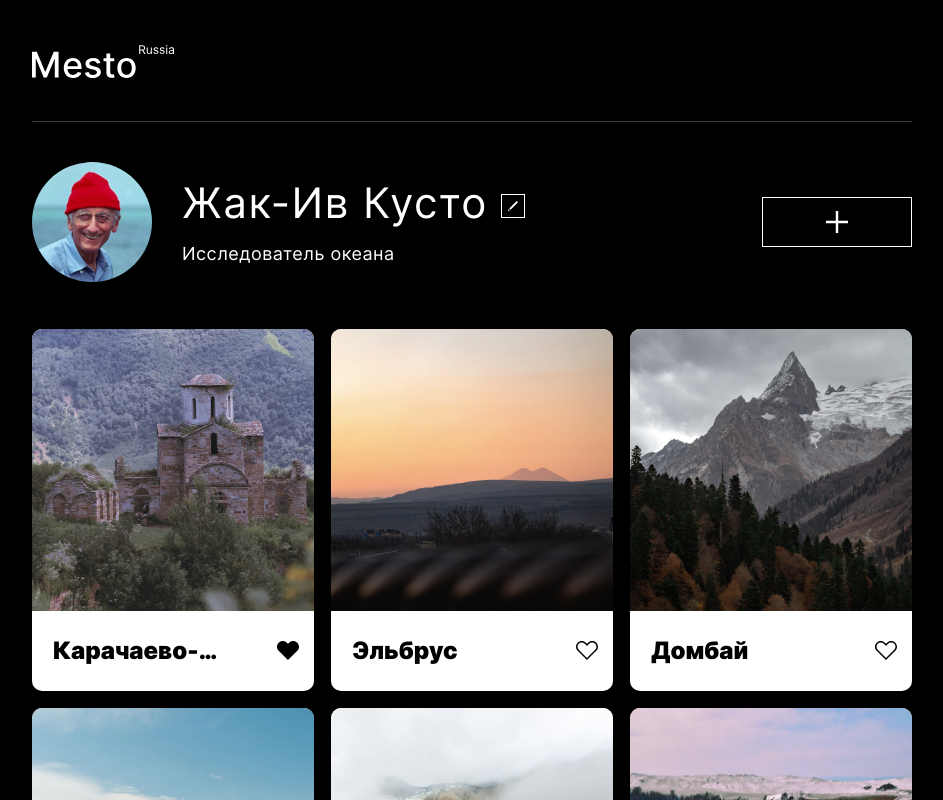
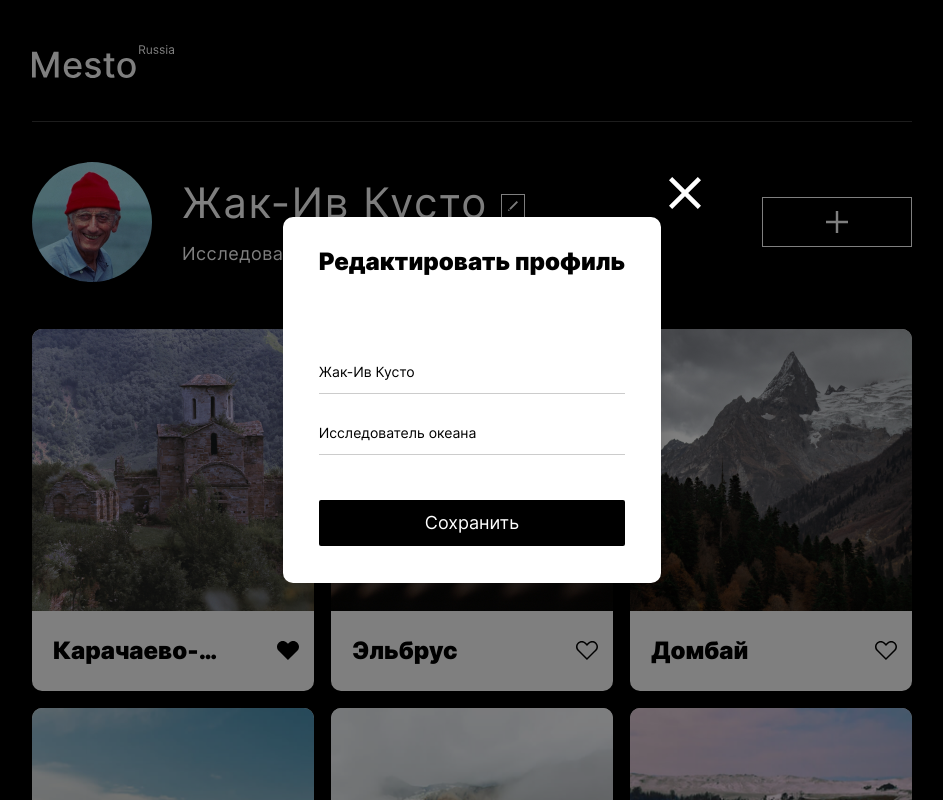
Before and after one commit to KIlnourik/mesto, a plain HTML site: page index.html in a window 1280 px wide. Shown: the top 800 px of the page, without its empty margins (168-1111 px from the left). Drawn offline with Linux system fonts and the light colour scheme; files whose address does not match are found by name.

Commit message:
fix правка конлфикта версий

```diff
--- a/blocks/page/page.css
+++ b/blocks/page/page.css
@@ -2,4 +2,5 @@
   font-family: "Inter", Arial, sans-serif;
   background-color: #000;
   color: #fff;
+  position: relative;
 }
--- a/blocks/popup/__close/popup__close.css
+++ b/blocks/popup/__close/popup__close.css
@@ -0,0 +1,19 @@
+.popup__close {
+  position: absolute;
+  width: 20px;
+  height: 20px;
+  background-color: transparent;
+  background: url("../../../images/Close-Icon.svg") no-repeat 50% 50%;
+  background-size: cover;
+  border: none;
+  top: -30px;
+  right: 0;
+}
+@media screen and (min-width: 768px) {
+  .popup__close {
+    width: 32px;
+    height: 32px;
+    top: -40px;
+    right: -40px;
+  }
+}
--- a/blocks/popup/__container/popup__container.css
+++ b/blocks/popup/__container/popup__container.css
@@ -0,0 +1,16 @@
+.popup__container {
+  margin: auto;
+  padding: 0;
+  min-width: 282px;
+  max-width: 430px;
+  min-height: 322px;
+  background-color: #fff;
+  position: relative;
+  border-radius: 10px;
+  box-shadow: 0px 0px 25px rgba(0, 0, 0, 0.15);
+}
+@media screen and (min-width: 1024px) {
+  .popup__container {
+    min-height: 330px;
+  }
+}
--- a/blocks/popup/__form/popup__form.css
+++ b/blocks/popup/__form/popup__form.css
@@ -0,0 +1,17 @@
+.popup__form {
+  margin: 0 auto;
+  padding: 25px 22px;
+  display: flex;
+  flex-direction: column;
+  justify-content: space-between;
+  min-width: 282px;
+  max-width: 430px;
+  height: 100%;
+  flex: 1;
+  box-sizing: border-box;
+}
+@media screen and (min-width: 768px) {
+  .popup__form {
+    padding: 34px 36px 37px;
+  }
+}
--- a/blocks/popup/__input/popup__input.css
+++ b/blocks/popup/__input/popup__input.css
@@ -0,0 +1,14 @@
+.popup__input {
+  margin: 15px 0;
+  padding: 0;
+  padding-bottom: 13px;
+  width: 100%;
+  border: 0;
+  border-bottom: 1px solid rgba(0, 0, 0, 0.2);
+  box-sizing: border-box;
+  font-size: 14px;
+  line-height: 17px;
+  text-overflow: ellipsis;
+  white-space: nowrap;
+  overflow: hidden;
+}
--- a/blocks/popup/__save-btn/popup__save-btn.css
+++ b/blocks/popup/__save-btn/popup__save-btn.css
@@ -0,0 +1,22 @@
+.popup__save-btn {
+  margin: 0;
+  margin-top: 30px;
+  border-radius: 2px;
+  background-color: #000;
+  color: #fff;
+  height: 46px;
+  border: none;
+  font-size: 14px;
+  line-height: 17px;
+}
+.popup__save-btn:hover {
+  cursor: pointer;
+  background-color: rgba(0, 0, 0, 0.8);
+  transition: background-color 0.5s ease;
+}
+@media screen and (min-width: 1024px) {
+  .popup__save-btn {
+    font-size: 18px;
+    line-height: 22px;
+  }
+}
--- /dev/null
+++ b/blocks/popup/__title/popup__title.css
@@ -0,0 +1,13 @@
+.popup__title {
+  margin: 0;
+  margin-bottom: 75px;
+  font-size: 18px;
+  line-height: 22px;
+  font-weight: 900;
+  color: #000000;
+}
+@media screen and (min-width: 1024px) {
+  .popup__title {
+    font-size: 24px;
+  }
+}
--- a/blocks/popup/_opened/popup_opened.css
+++ b/blocks/popup/_opened/popup_opened.css
@@ -1,3 +1,11 @@
 .popup_opened {
-  display: block;
+  position: fixed;
+  top: 0;
+  left: 0;
+  max-width: 100%;
+  width: 100%;
+  height: 100vh;
+  background-color: rgba(0, 0, 0, 0.5);
+  display: flex;
+  align-items: center;
 }
--- a/index.html
+++ b/index.html
@@ -71,9 +71,16 @@
           </div>
         </div>
       </section>
-      <section class="popup">
+    </main>
+    <footer class="footer">
+      <p class="footer__copyright">&copy; 2020 Mesto Russia</p>
+    </footer>
+  </div>
+  <section class="popup popup_opened">
     <div class="popup__container">
+      <button class="popup__close"></button>
       <form action="#" method="post" class="popup__form">
+        <h2 class="popup__title">Редактировать профиль</h2>
         <label for="name" class="popup__input-label">
           <input type="text" class="popup__input popup__input_name" id="name" value="Жак-Ив Кусто">
         </label>
@@ -82,14 +89,8 @@
         </label>
         <input type="submit" class="popup__save-btn" value="Сохранить">
       </form>
-          <button class="popup__close"></button>
     </div>
   </section>
-    </main>
-    <footer class="footer">
-      <p class="footer__copyright">&copy; 2020 Mesto Russia</p>
-    </footer>
-  </div>
 </body>
 
 </html>
--- a/pages/index.css
+++ b/pages/index.css
@@ -22,11 +22,13 @@
 @import url("../blocks/photos/__title/photos__title.css");
 @import url("../blocks/photos/__like-icon/photos__like-icon.css");
 @import url("../blocks/photos/__like-icon/_active/photos__like-icon_active.css");
+@import url("../blocks/footer/footer.css");
+@import url("../blocks/footer/__copyright/footer__copyright.css");
 @import url("../blocks/popup/popup.css");
+@import url("../blocks/popup/_opened/popup_opened.css");
 @import url("../blocks/popup/__close/popup__close.css");
 @import url("../blocks/popup/__container/popup__container.css");
+@import url("../blocks/popup/__title/popup__title.css");
 @import url("../blocks/popup/__form/popup__form.css");
 @import url("../blocks/popup/__input/popup__input.css");
 @import url("../blocks/popup/__save-btn/popup__save-btn.css");
-@import url("../blocks/footer/footer.css");
-@import url("../blocks/footer/__copyright/footer__copyright.css");
```
Also changed, not shown: images/Close-Icon.svg (added). Lines whose indentation alone changed are shown as unchanged.
